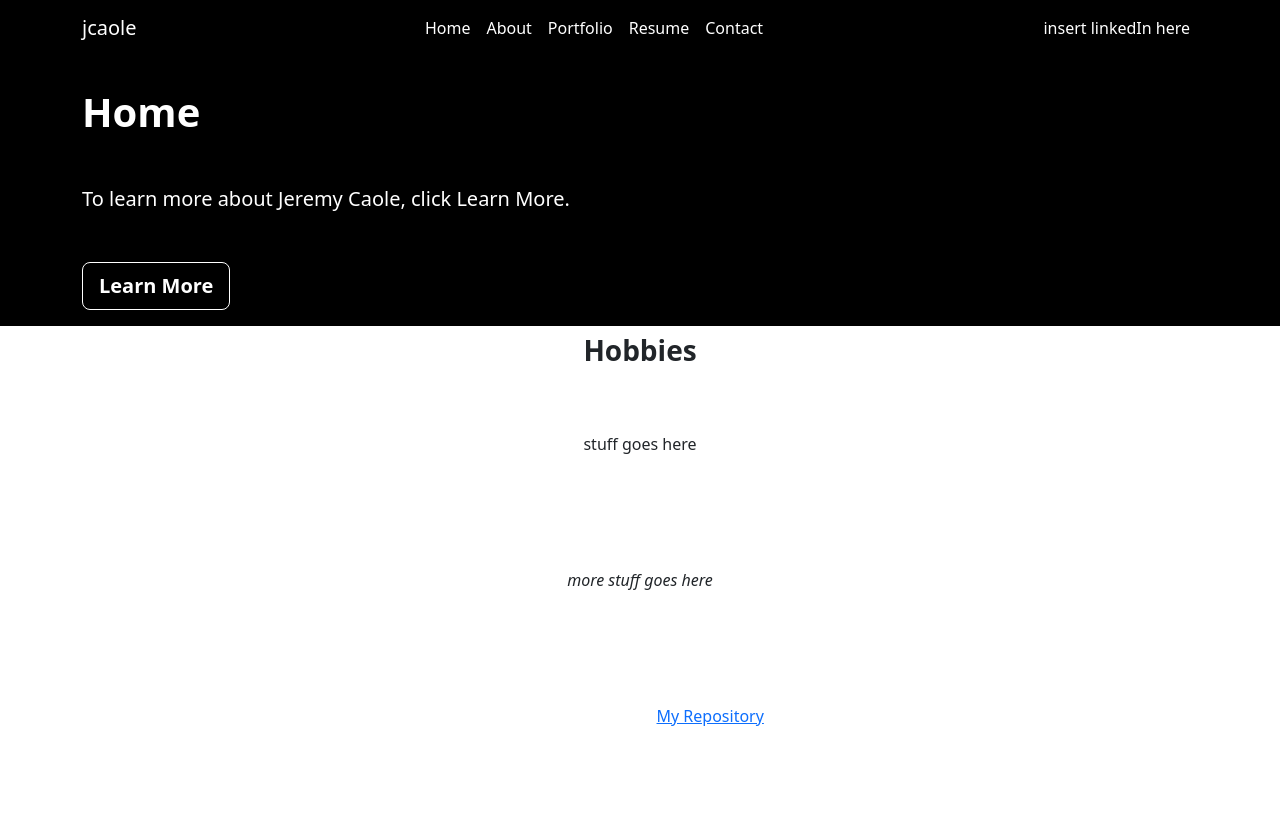
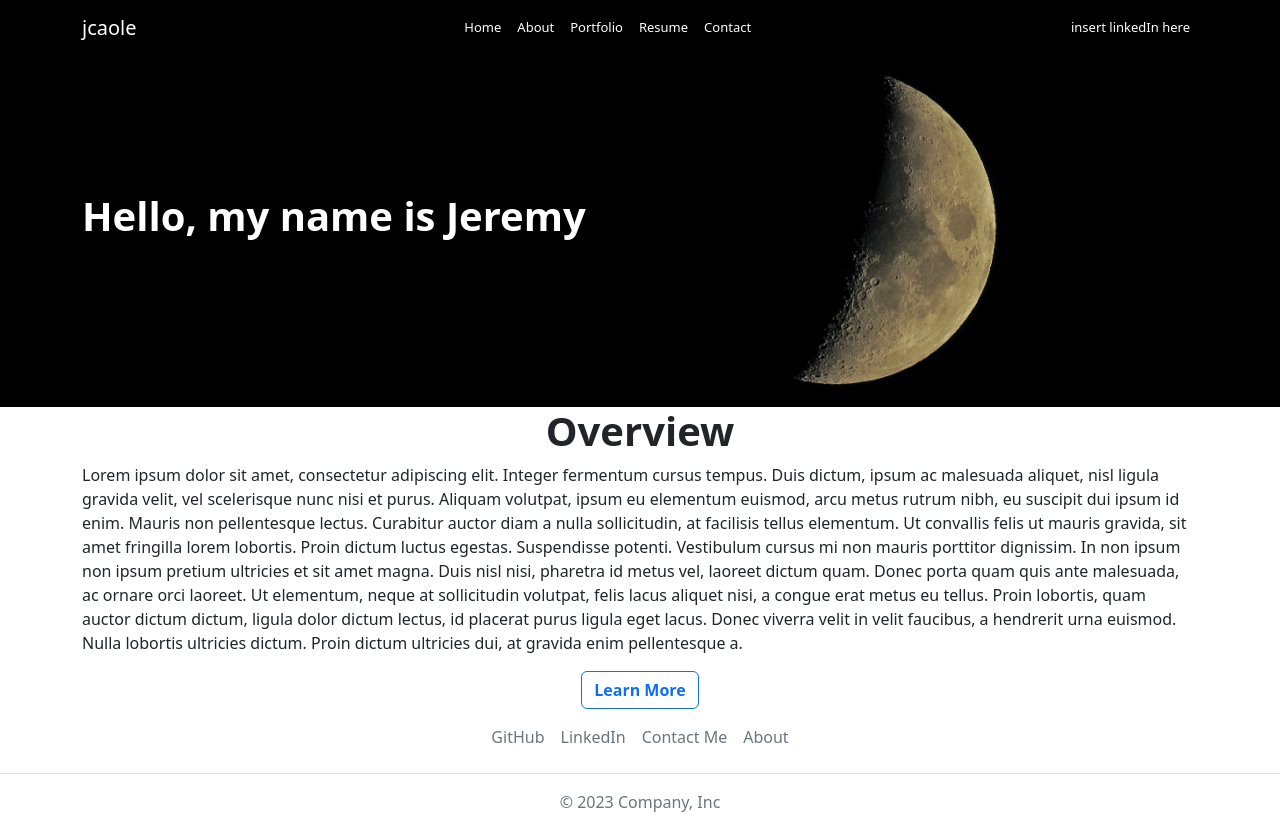
Before and after one commit to jcaole/ResumeWebsite, a React (Create React App) app in the folder project-resume/: page / in a window 1280 px wide. Before the commit the page ends 800 px from the top, so only its background shows below. Built offline with nearby package versions, Linux system fonts and the light colour scheme.

Commit message:
saving progress

```diff
--- a/project-resume/src/App.css
+++ b/project-resume/src/App.css
@@ -1,10 +1,10 @@
-main {
-  background-color: #bbff00;
+body {
+  background: darkslategray;
 }
-
 .main-nav {
   background-color: black;
   color: white;
+  font-size: small;
 }
 
 .main:hover {
@@ -15,3 +15,14 @@ main {
   position: sticky;
   top: 0;
 }
+
+.custom-footer {
+  font-size: 60%;
+  margin-top: 0%;
+  padding-top: 0%;
+}
+
+img {
+  max-width: 50%;
+  height: auto;
+}
--- a/project-resume/src/App.js
+++ b/project-resume/src/App.js
@@ -1,10 +1,11 @@
 import './App.css';
 
 import HomePage from './pages/HomePage';
-// import AboutPage from './pages/AboutPage';
+import AboutPage from './pages/AboutPage';
 
 import React, { lazy, Suspense } from 'react';
 import { BrowserRouter, Routes, Route /*, Link */} from 'react-router-dom';
+
 
 // const HomePage = lazy(()=> import('./pages/HomePage'));
 // const AboutPage = lazy(()=> import('./pages/AboutPage'));
@@ -17,8 +18,8 @@ export default function App() {
       <Suspense fallback={<h1>Loading WebPage...</h1>}>
         <Routes>
           <Route path="/" element={<HomePage />} />
+          <Route path="about" element={<AboutPage />} />
           {/* <Route path="/:company" element={<HomePage/>}/> */}
-          {/* <Route path="/about" element={<AboutPage />} /> */}
 
           <Route path="*" element={<h1> PAGE NOT FOUND</h1>} />
         </Routes>
--- a/project-resume/src/components/Footer.js
+++ b/project-resume/src/components/Footer.js
@@ -1,26 +1,18 @@
 import React from 'react';
+import Card from 'react-bootstrap/Card';
 
 export default function Footer() {
     return (
         <>
-            <footer className="main text-center mt-5 text-white">
-                <div className="container p-2 pb-2">
-                    <div className="text-center text-white">
-                        <p>Resources</p>
-                        {/* <a className="text-warning"
-                            href="https://apexcharts.com/react-chart-demos/candlestick-charts/basic/"
-                            alt="Apex charts reference">Apex Charts </a> |
-                        <a className="text-warning"
-                            href="https://datahub.io/core/s-and-p-500-companies"
-                            alt="S&P 500 Companies with Financial Information">companylist</a> |
-                        <a className="text-warning"
-                            href="https://codepen.io/antibland/pen/ypagZd"
-                            alt="slot machine reference"> slotmachine </a> */}
-                        &copy; 2022 Copyright: <a className="text-primary"
-                            href="https://github.com/jcaole?tab=repositories"
-                            alt="jcaole repository">My Repository</a>
-                    </div>
-                </div>
+            <footer className="py-1 my-1">
+                <ul className="nav justify-content-center border-bottom pb-3 mb-3">
+                    <li className="nav-item"><a href="#" className="nav-link px-2 text-muted">GitHub</a></li>
+                    <li className="nav-item"><a href="#" className="nav-link px-2 text-muted">LinkedIn</a></li>
+                    <li className="nav-item"><a href="#" className="nav-link px-2 text-muted">Contact Me</a></li>
+                    <li className="nav-item"><a href="#" className="nav-link px-2 text-muted">About</a></li>
+                </ul>
+                {/* <p class="text-center text-muted">last edit: 12.15.22</p> */}
+                <p class="text-center text-muted">© 2023 Company, Inc</p>
             </footer>
         </>
     );
--- a/project-resume/src/components/home/Herobanner.js
+++ b/project-resume/src/components/home/Herobanner.js
@@ -1,6 +1,7 @@
 import React from 'react';
 
 export default function Herobanner() {
+
     return (
         <>
             <section className="hero-banner main-nav py-3 ">
@@ -8,13 +9,12 @@ export default function Herobanner() {
                     <div className="row align-items-center">
                         <div className="col-lg-5 offset-lg-1 order-lg-1">
                             <div className={`nav-image`}>
-                                {/* <img src="../img/stockphoto1.png" className="img-fluid" alt="blue graph banner" /> */}
+                                <img src="img/moon.jpg" className="img-fluid" alt="blue graph banner" />
                             </div>
                         </div>
                         <div className="col-lg-6">
-                            <h1 className="mt-3 text-white fw-bold">Home</h1>
-                            <p className="lead text-secondary my-5 text-white">To learn more about Jeremy Caole, click Learn More. </p>
-                            <a href='about' className="btn btn-outline-secondary btn-lg border-white text-white fw-bold">Learn More</a>
+                            <h1 className="mt-3 text-white fw-bold">Hello, my name is Jeremy</h1>
+                            <p className="lead text-secondary my-5 text-white"> </p>
                         </div>
                     </div>
                 </div>
--- a/project-resume/src/components/home/MainNavbar.js
+++ b/project-resume/src/components/home/MainNavbar.js
@@ -2,7 +2,7 @@ import React from 'react';
 import Container from 'react-bootstrap/Container';
 import Nav from 'react-bootstrap/Nav';
 import Navbar from 'react-bootstrap/Navbar';
-import NavDropdown from 'react-bootstrap/NavDropdown';
+// import NavDropdown from 'react-bootstrap/NavDropdown';
 
 // import { Link } from "react-router-dom";
 
@@ -10,7 +10,7 @@ export default function MainNavbar() {
     return (
         <Navbar collapseOnSelect expand="lg" className="main-nav sticky-top navbar-dark" >
           <Container>
-            <Navbar.Brand className="text-white" href="/">jcaole</Navbar.Brand>
+            <Navbar.Brand className="text-white text-" href="/">jcaole</Navbar.Brand>
             <Navbar.Toggle aria-controls="responsive-navbar-nav" />
             <Navbar.Collapse id="responsive-navbar-nav">
               <Nav className="me-auto">
--- a/project-resume/src/components/home/MainView.js
+++ b/project-resume/src/components/home/MainView.js
@@ -1,35 +1,58 @@
-import React from 'react';
+import { Container, Button } from 'react-bootstrap';
+// import Card from 'react-bootstrap/Card';
 
 export default function MainView() {
+
     return (
         <>
-            <div className="container mt-2 pb-5">
-                <div className="row justify-content-md-center text-center fluid">
-                    <div className="col-sm-4">
-                        <h3 className='fw-bold'>Hobbies</h3>
-                    </div>
+            <Container>
+                <h1 className="fw-bold text-center">Overview</h1>
+                <p>Lorem ipsum dolor sit amet, consectetur adipiscing elit. Integer fermentum cursus tempus. Duis dictum, ipsum ac malesuada aliquet, nisl ligula gravida velit, vel scelerisque nunc nisi et purus. Aliquam volutpat, ipsum eu elementum euismod, arcu metus rutrum nibh, eu suscipit dui ipsum id enim. Mauris non pellentesque lectus. Curabitur auctor diam a nulla sollicitudin, at facilisis tellus elementum. Ut convallis felis ut mauris gravida, sit amet fringilla lorem lobortis. Proin dictum luctus egestas. Suspendisse potenti. Vestibulum cursus mi non mauris porttitor dignissim. In non ipsum non ipsum pretium ultricies et sit amet magna. Duis nisl nisi, pharetra id metus vel, laoreet dictum quam. Donec porta quam quis ante malesuada, ac ornare orci laoreet. Ut elementum, neque at sollicitudin volutpat, felis lacus aliquet nisi, a congue erat metus eu tellus. Proin lobortis, quam auctor dictum dictum, ligula dolor dictum lectus, id placerat purus ligula eget lacus. Donec viverra velit in velit faucibus, a hendrerit urna euismod. Nulla lobortis ultricies dictum. Proin dictum ultricies dui, at gravida enim pellentesque a.</p>
+                <div className="text-center">
+                    <Button className="text-primary bg-white fw-bold button-center">Learn More</Button>
                 </div>
-            </div>
-            <div className="container mt-2">
-                <div className="row justify-content-md-center text-center">
-                    <div className="col-sm-6">
-                        <p>stuff goes here</p>
-                    </div>
-                </div>
-            </div>
-            <div className="container mt-5 bg-transparent">
-                <div className="d-flex justify-content-md-around">
-                    <div className="col mt-5 text-center">
-                        {/* <img src="./img/marketwatch.png" className="rounded mx-auto d-block img-fluid" alt="market watch logo" stylename="width: 30%"/> */}
-                    </div>
-                    <div className="col mt-5 text-center fst-italic">
-                        <p>more stuff goes here</p>
-                    </div>
-                    <div className="col mt-5 text-center">
-                        {/* <img src="./img/Polygon.svg" className="rounded mx-auto d-block img-fluid" alt="Polygon.io logo" stylename="width: 20%"/> */}
-                    </div>
-                </div>
-            </div>
+            </Container>
         </>
     );
 }
+
+// import React from 'react';
+// import { Container, Row, Col, Card, ListGroup } from 'react-bootstrap';
+
+// const Resume = () => {
+//   // Fetch and store your personal information in state
+//   const [personal, setPersonal] = useState({});
+//   useEffect(() => {
+//     fetch('/personal.json')
+//       .then(response => response.json())
+//       .then(data => setPersonal(data));
+//   }, []);
+
+//   return (
+//     <Container>
+//       <Row>
+//         <Col xs={12} md={4}>
+//           <Card className="mb-3">
+//             <Card.Body>
+//               <Card.Title>{personal.name}</Card.Title>
+//               <Card.Subtitle>{personal.title}</Card.Subtitle>
+//               <Card.Text>{personal.summary}</Card.Text>
+//             </Card.Body>
+//             <ListGroup variant="flush">
+//               <ListGroup.Item>{personal.email}</ListGroup.Item>
+//               <ListGroup.Item>{personal.location}</ListGroup.Item>
+//               <ListGroup.Item>
+//                 <a href={personal.website}>{personal.website}</a>
+//               </ListGroup.Item>
+//             </ListGroup>
+//           </Card>
+//         </Col>
+//         <Col xs={12} md={8}>
+//           {/* Add your resume content here */}
+//         </Col>
+//       </Row>
+//     </Container>
+//   );
+// };
+
+// export default Resume;
--- /dev/null
+++ b/project-resume/src/pages/AboutPage.js
@@ -0,0 +1,17 @@
+import React from 'react';
+
+import MainNavbar from '../components/home/MainNavbar';
+import Footer from '../components/Footer';
+// import { useParams } from 'react-router-dom';
+
+
+export const AboutPage = () => {
+  return (
+      <>
+      <MainNavbar />
+
+      <Footer />
+    </>
+    );
+};
+export default AboutPage;
```
Also changed, not shown: project-resume/public/img/moon.jpg (added), project-resume/src/pages/ResumePage.js (added), 1 other file (tests, documents, lock files or other folders).
